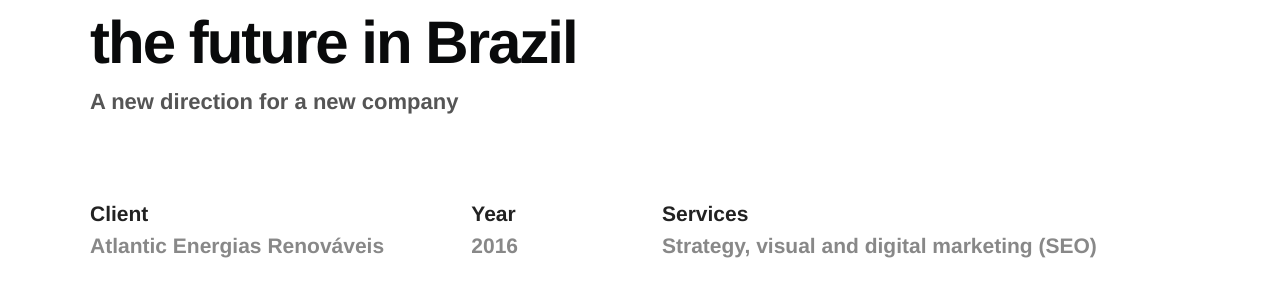
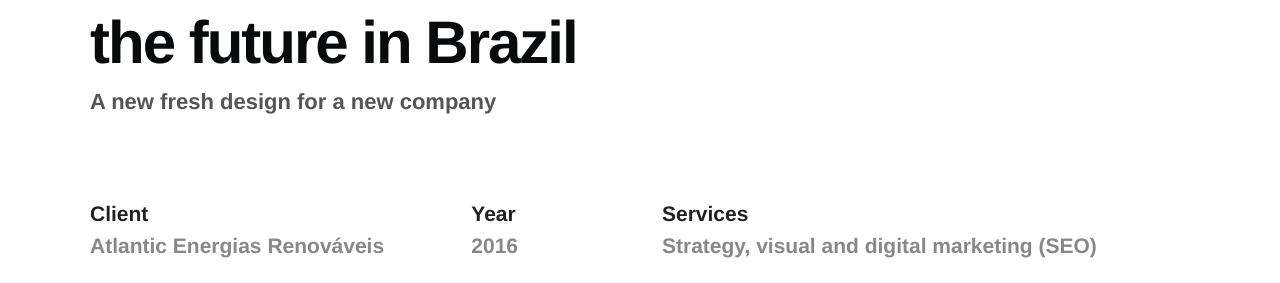
Before and after one commit to drigoteixeira/drigoteixeira.github.io, a Jekyll site: the page built from projects/atlantic/index.html, in a window 1280 px wide and 900 px high. Shown: the part 266-549 px from the top of the window. Built offline with Jekyll 4.4.1, drawn with Linux system fonts in a browser that asks for light colours.

Commit message:
Update case page

```diff
--- a/projects/atlantic/index.html
+++ b/projects/atlantic/index.html
@@ -8,7 +8,7 @@ title: Atlantic
     <div class="row">
         <div class="six columns">
             <h1>New winds move the future in Brazil</h1>
-            <p class="subtitle"><strong>A new direction for a new company</strong></p>
+            <p class="subtitle"><strong>A new fresh design for a new company</strong></p>
         </div>
     </div>
 </div>
```
